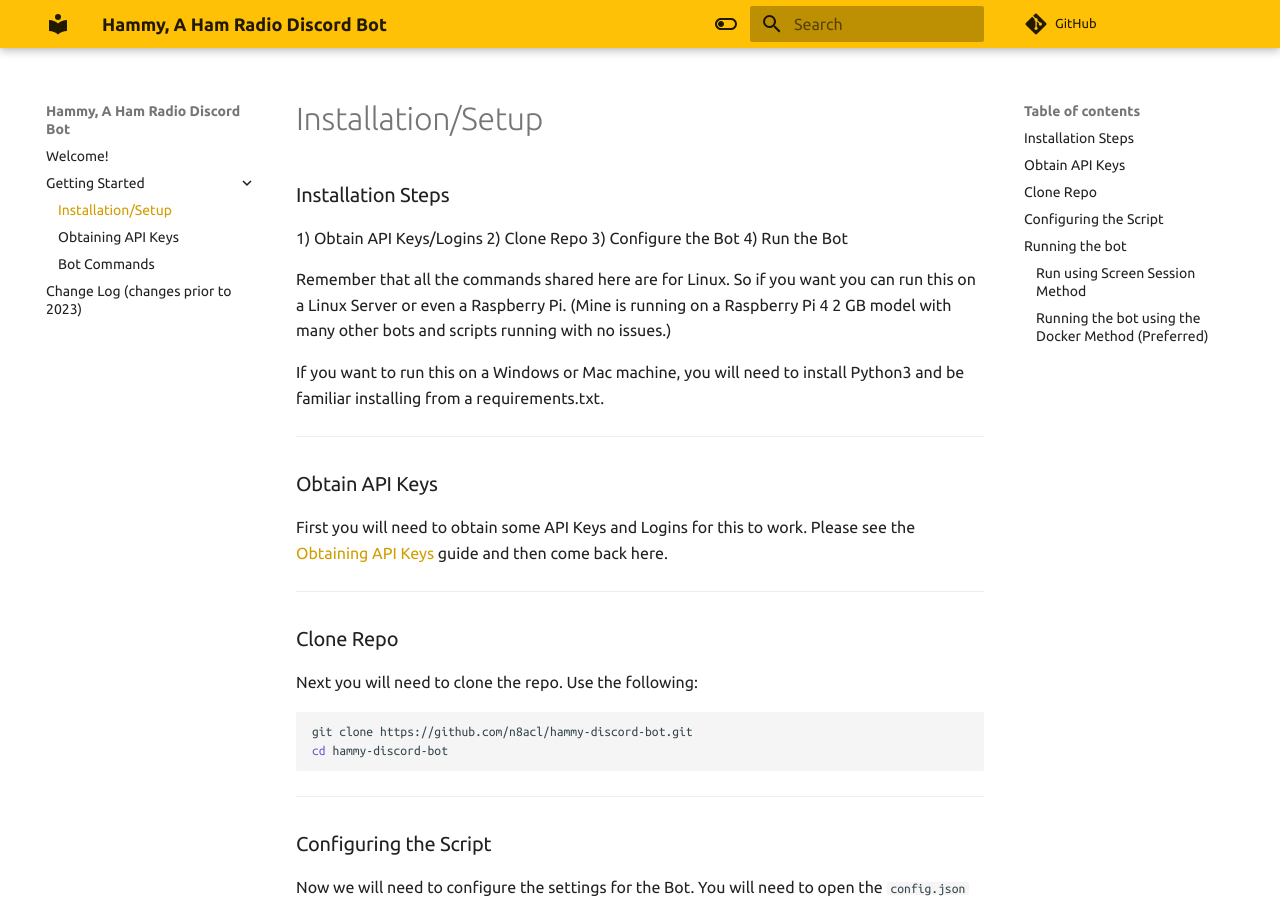
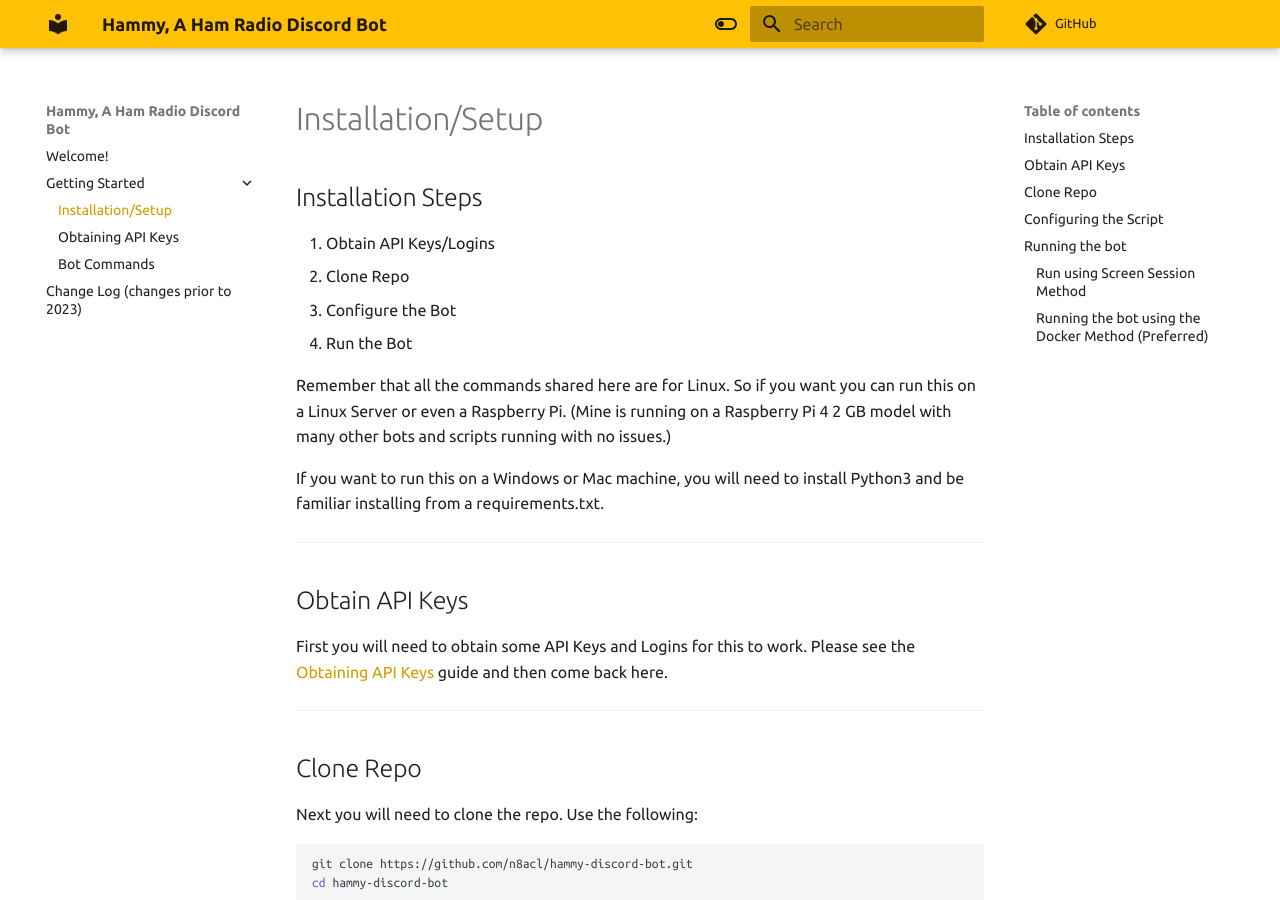
Before and after one commit to n8acl/hammy-discord-bot, an MkDocs documentation site: the page built from docs/Installation.md, in a window 1280 px wide and 900 px high. Built offline with MkDocs 1.6.1 and Material for MkDocs 9.7.7, drawn with Linux system fonts in a browser that asks for light colours; comment, search, counter and statistics services are not loaded.

Commit message:
Update 09212023

````diff
--- a/docs/Installation.md
+++ b/docs/Installation.md
@@ -1,10 +1,10 @@
 # Installation/Setup
 
-### Installation Steps
-1) Obtain API Keys/Logins
-2) Clone Repo
-3) Configure the Bot
-4) Run the Bot
+## Installation Steps
+1. Obtain API Keys/Logins
+2. Clone Repo
+3. Configure the Bot
+4. Run the Bot
 
 Remember that all the commands shared here are for Linux. So if you want you can run this on a Linux Server or even a Raspberry Pi. (Mine is running on a Raspberry Pi 4 2 GB model with many other bots and scripts running with no issues.)
 
@@ -12,13 +12,13 @@
 
 ---
 
-### Obtain API Keys
+## Obtain API Keys
 
 First you will need to obtain some API Keys and Logins for this to work. Please see the [Obtaining API Keys](https://n8acl.github.io/hammy-discord-bot/obtaining_api_keys) guide and then come back here.
 
 ---
 
-### Clone Repo
+## Clone Repo
 
 Next you will need to clone the repo. Use the following:
 
@@ -29,7 +29,7 @@
 
 ---
 
-### Configuring the Script
+## Configuring the Script
 
 Now we will need to configure the settings for the Bot. You will need to open the ```config.json``` file in the ```hammy-discord-bot``` directory in your editor of choice. Make sure you are in the correct Directory.
 
@@ -49,13 +49,13 @@
 
 ---
 
-### Running the bot
+## Running the bot
 
 There are two methods that can be used to run the bot.
 * Docker (Preferred)
 * Screen Session
 
-#### Run using Screen Session Method
+### Run using Screen Session Method
 
 To use this method, you will need to install the needed packages, cloning the repo to get the script and then installing the needed libraries for the script to work properly all by hand.
 
@@ -75,7 +75,7 @@
 
 The Bot will start running and should show up in your server. You can then press ```Ctrl+A+D``` to disconnect from the screen session to allow the bot to run on it's own. If the box that you are running this on ever needs a reboot, you will need to restart the screen session again.
 
-#### Running the bot using the Docker Method (Preferred)
+### Running the bot using the Docker Method (Preferred)
 
 The bot can also be run in Docker. This is the preferred method. The bot can be run in 2 different ways with Docker. You can build the container yourself, or you can use a pre-built container from Docker hub.
 
````
